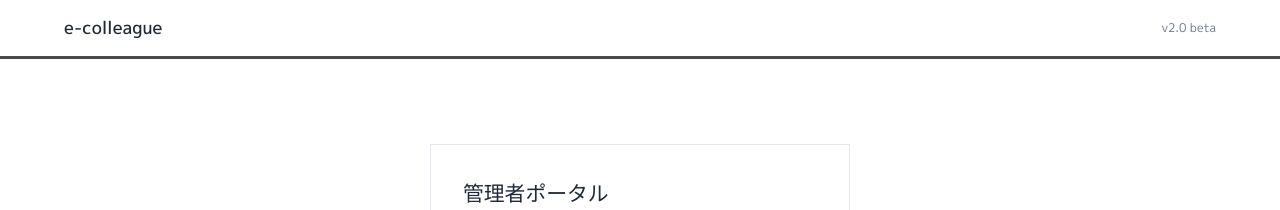
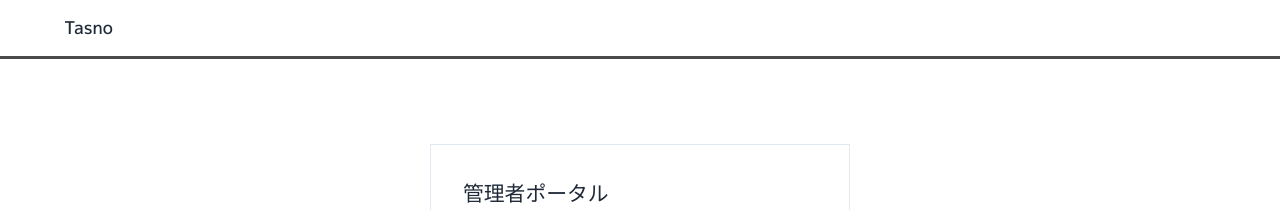
Before and after one commit to shimataiyaki/shimataiyaki.github.io, a Jekyll site: the page projects/tasno/portal/index.html, which Jekyll copies as it is, in a window 1280 px wide. Shown: the top 210 px of the page. Built offline with Jekyll 4.4.1, drawn with Linux system fonts in a browser that asks for light colours.

Commit message:
Update index.html

```diff
--- a/projects/tasno/portal/index.html
+++ b/projects/tasno/portal/index.html
@@ -12,8 +12,7 @@
 <body>
   <header class="site-header">
     <div class="header-container">
-      <a href="/e-colleague/" class="site-title">e-colleague</a>
-      <span class="header-version">v2.0 beta</span>
+      <a href="/projects/tasno" class="site-title">Tasno</a>
     </div>
   </header>
 
```
